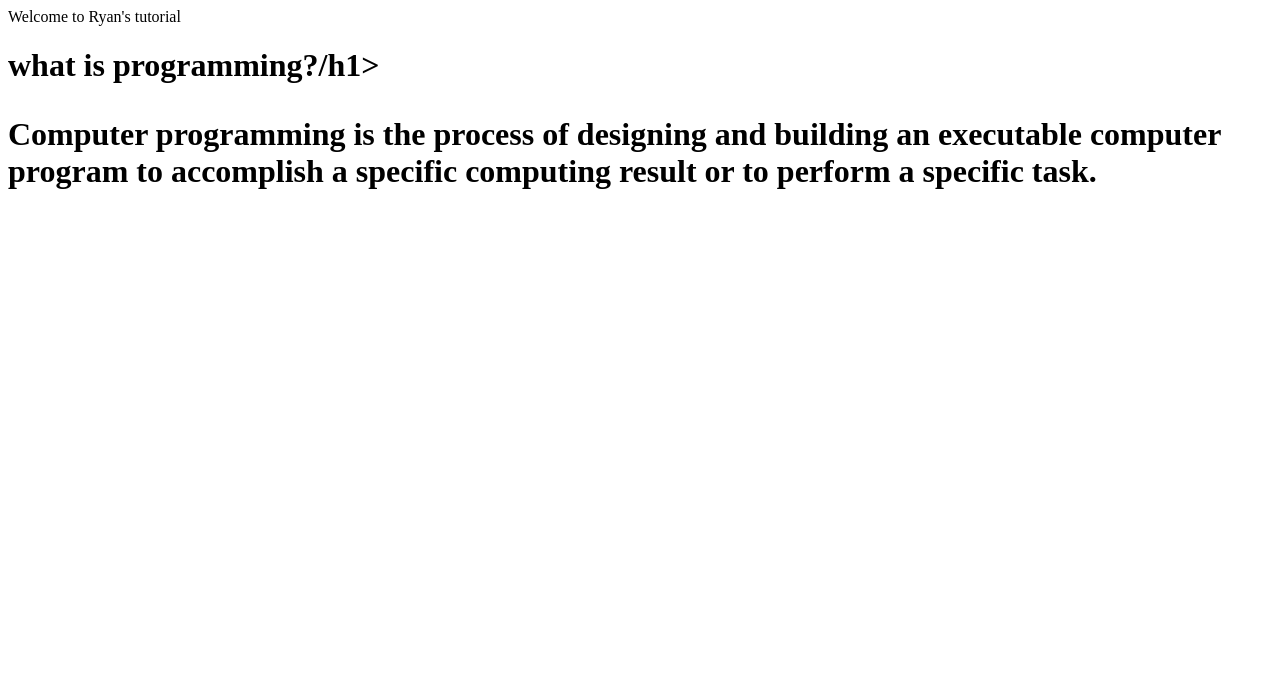
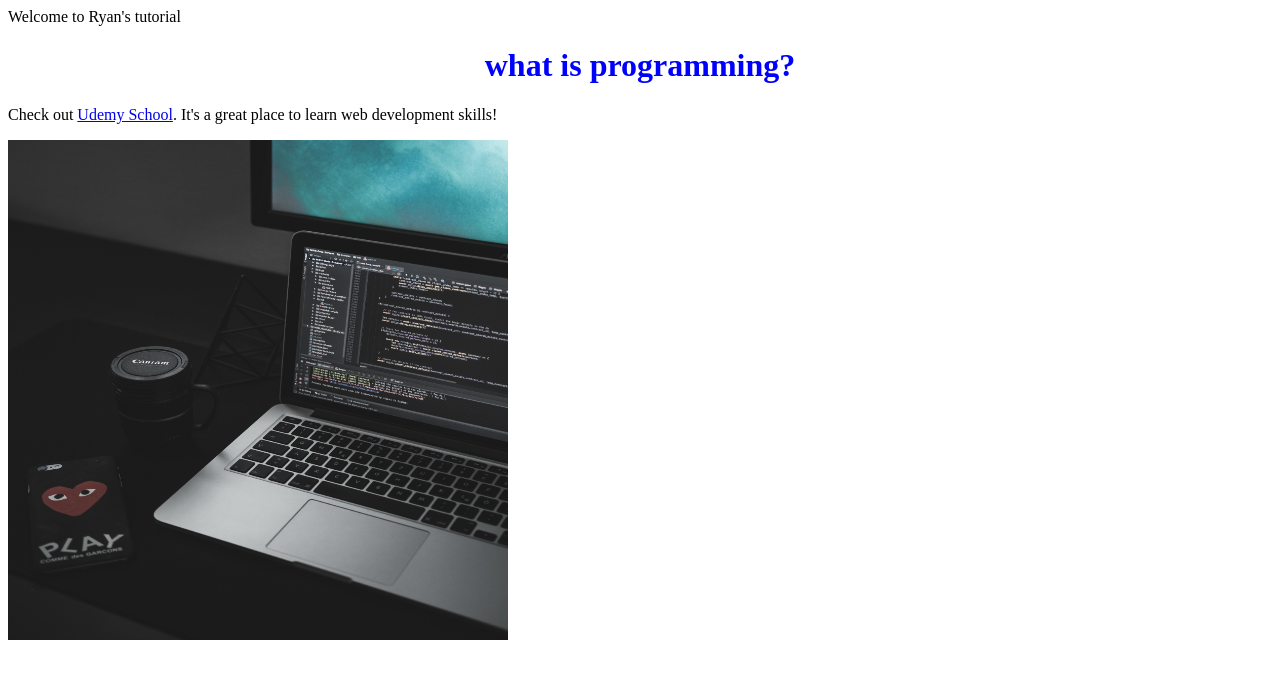
Before and after one commit to qmuuoryan/web, a plain HTML site: page index.html in a window 1280 px wide. Drawn offline with Linux system fonts and the light colour scheme.

Commit message:
added an images folder

```diff
--- /dev/null
+++ b/css/styles.css
@@ -0,0 +1,4 @@
+h1 {
+    color:blue;
+    text-align: center;
+}
--- a/index.html
+++ b/index.html
@@ -1,8 +1,15 @@
 <!DOCTYPE html>
 <html>Welcome to Ryan's tutorial<head>
     <title> Learning programming</title>
+    <link href="css/styles.css" rel="stylesheet" type="text/css">
+
     </head>
-<body><h1>what is programming?/h1>
-  <p>  Computer programming is the process of designing and building an executable computer program to accomplish a specific computing result or to perform a specific task. </p>
+<body><h1>what is programming?</h1>
+  <p>Check out <a href="http://udemy.com">Udemy School</a>. It's a great place to learn web development skills!</p>
+
+
+  <img src="images/comp.jpg" width='500' height='500' alt="A photo of a computer with code"
+
+  >
         </body>
   </html>
```
Also changed, not shown: images/comp.jpg (added).
